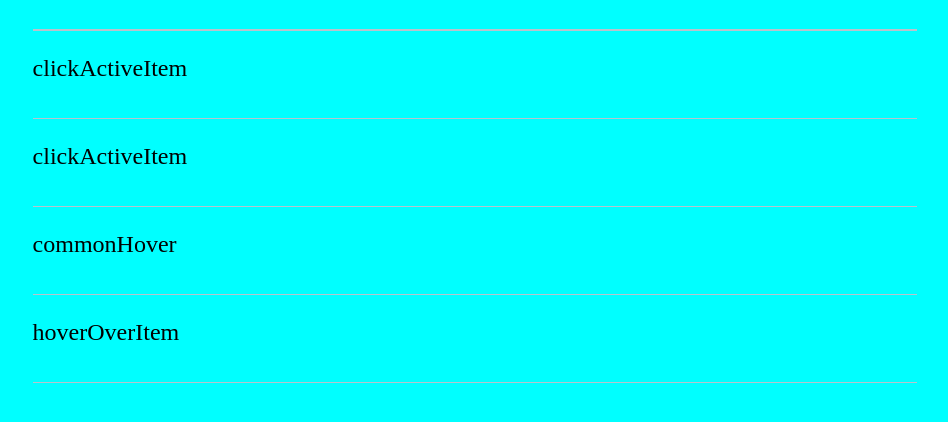
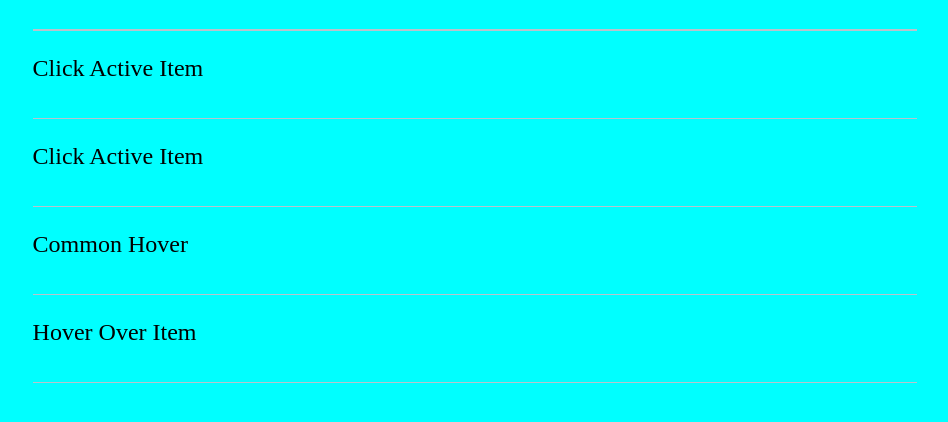
Before and after one commit to farneser/cssBayan, a plain HTML site: page cssBayan/index.html in a window 1280 px wide. Shown: the part 90-512 px from the top of the page, without its empty margins (165-1113 px from the left). Drawn offline with Linux system fonts and the light colour scheme.

Commit message:
refactor: rename titles in index.html (Mon, 13 Mar, 2023, 02:55:59 PM)

```diff
--- a/cssBayan/index.html
+++ b/cssBayan/index.html
@@ -20,7 +20,7 @@
         <div class="details">
             <input type="checkbox">
             <div class="summary">
-                <p>clickActiveItem</p>
+                <p>Click Active Item</p>
             </div>
             <div class="img-item">
                 <img src="/cssBayan/assets/accordion.png" alt="css-in-js-mem">
@@ -32,7 +32,7 @@
         <div class="details">
             <input type="checkbox">
             <div class="summary">
-                <p>clickActiveItem</p>
+                <p>Click Active Item</p>
             </div>
             <div class="img-item">
                 <img src="/cssBayan/assets/clickActiveItem.gif" alt="css-in-js-mem">
@@ -44,7 +44,7 @@
         <div class="details">
             <input type="checkbox">
             <div class="summary">
-                <p>commonHover</p>
+                <p>Common Hover</p>
             </div>
             <div class="img-item">
                 <img src="/cssBayan/assets/commonHover.gif" alt="css-in-js-mem">
@@ -56,7 +56,7 @@
         <div class="details">
             <input type="checkbox">
             <div class="summary">
-                <p>hoverOverItem</p>
+                <p>Hover Over Item</p>
             </div>
             <div class="img-item">
                 <img src="/cssBayan/assets/hoverOverItem.gif" alt="css-in-js-mem">
```
